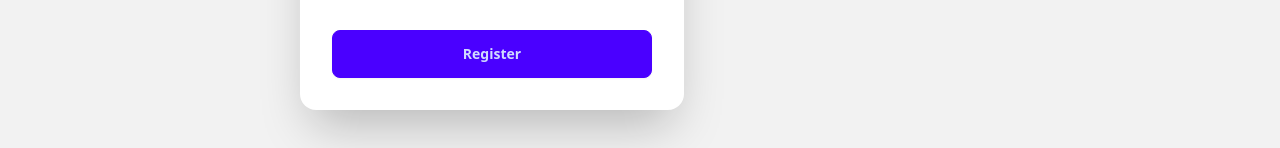
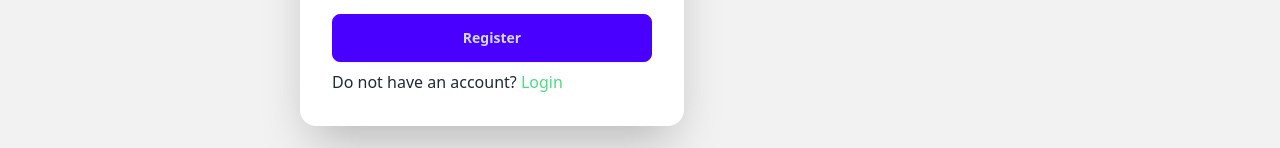
Before and after one commit to 0Karma0/Real-Estate-Website, a React (Vite) app: page /register in a window 1280 px wide. Shown: the part 652-800 px from the top of the page. Built offline with nearby package versions, Linux system fonts and the light colour scheme.

Commit message:
progress

```diff
--- a/package.json
+++ b/package.json
@@ -13,6 +13,7 @@
     "firebase": "^10.10.0",
     "react": "^18.2.0",
     "react-dom": "^18.2.0",
+    "react-hook-form": "^7.51.3",
     "react-router-dom": "^6.22.3",
     "swiper": "^11.1.1"
   },
--- a/src/FirebaseProvider/FirebaseProvider.jsx
+++ b/src/FirebaseProvider/FirebaseProvider.jsx
@@ -1,11 +1,19 @@
-import { createContext } from "react";
+import { createUserWithEmailAndPassword } from "firebase/auth";
+import { createContext} from "react";
+import auth from "../../firebaseConfig";
 
 export const AuthContext = createContext(null)
 
 // eslint-disable-next-line react/prop-types
 const FirebaseProvider = ({children}) => {
 
-    const allValues = {name: 'text'}
+    const createUser = (email, password) => {
+        return createUserWithEmailAndPassword(auth, email, password)
+    };
+
+    const allValues = {
+        createUser
+    }
 
     return (
         <AuthContext.Provider value={allValues}>
--- a/src/Pages/Login.jsx
+++ b/src/Pages/Login.jsx
@@ -1,3 +1,4 @@
+import { Link } from "react-router-dom";
 
 
 const Login = () => {
@@ -37,6 +38,9 @@ const Login = () => {
               <div className="form-control mt-6">
                 <button type="submit" className="btn btn-primary">Login</button>
               </div>
+              <div>
+                <p>Do not have an account? <Link className="text-bold text-green-400" to='/register'>Register</Link></p>
+              </div>
             </form>
           </div>
         </div>
--- a/src/Pages/Register.jsx
+++ b/src/Pages/Register.jsx
@@ -1,3 +1,4 @@
+import { Link } from "react-router-dom";
 
 
 const Register = () => {
@@ -55,6 +56,9 @@ const Register = () => {
               <div className="form-control mt-6">
                 <button type="submit" className="btn btn-primary">Register</button>
               </div>
+              <div>
+                <p>Do not have an account? <Link className="text-bold text-green-400" to='/login'>Login</Link></p>
+              </div>
             </form>
           </div>
         </div>
```
Also changed, not shown: 1 other file (tests, documents, lock files or other folders).
